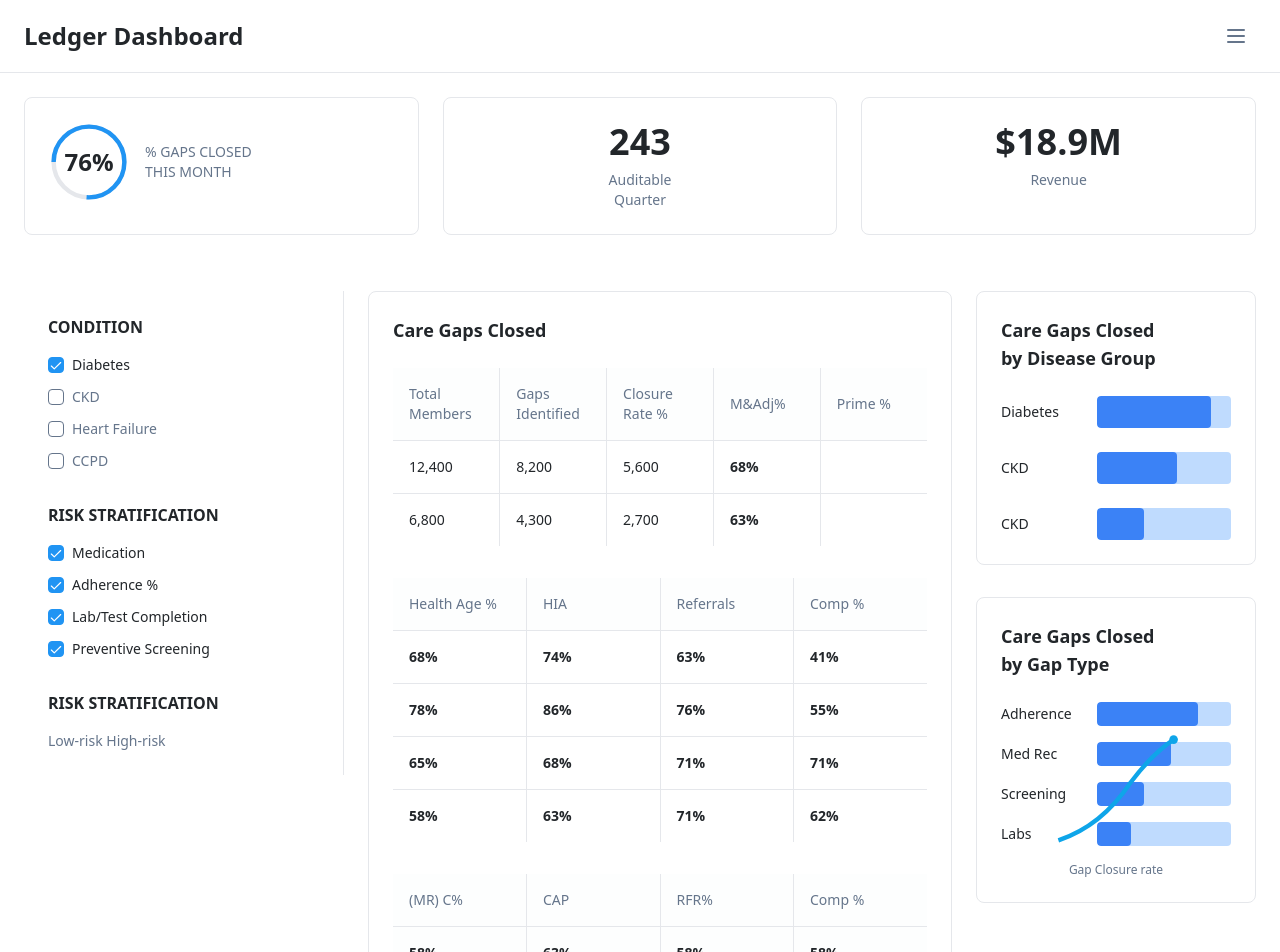
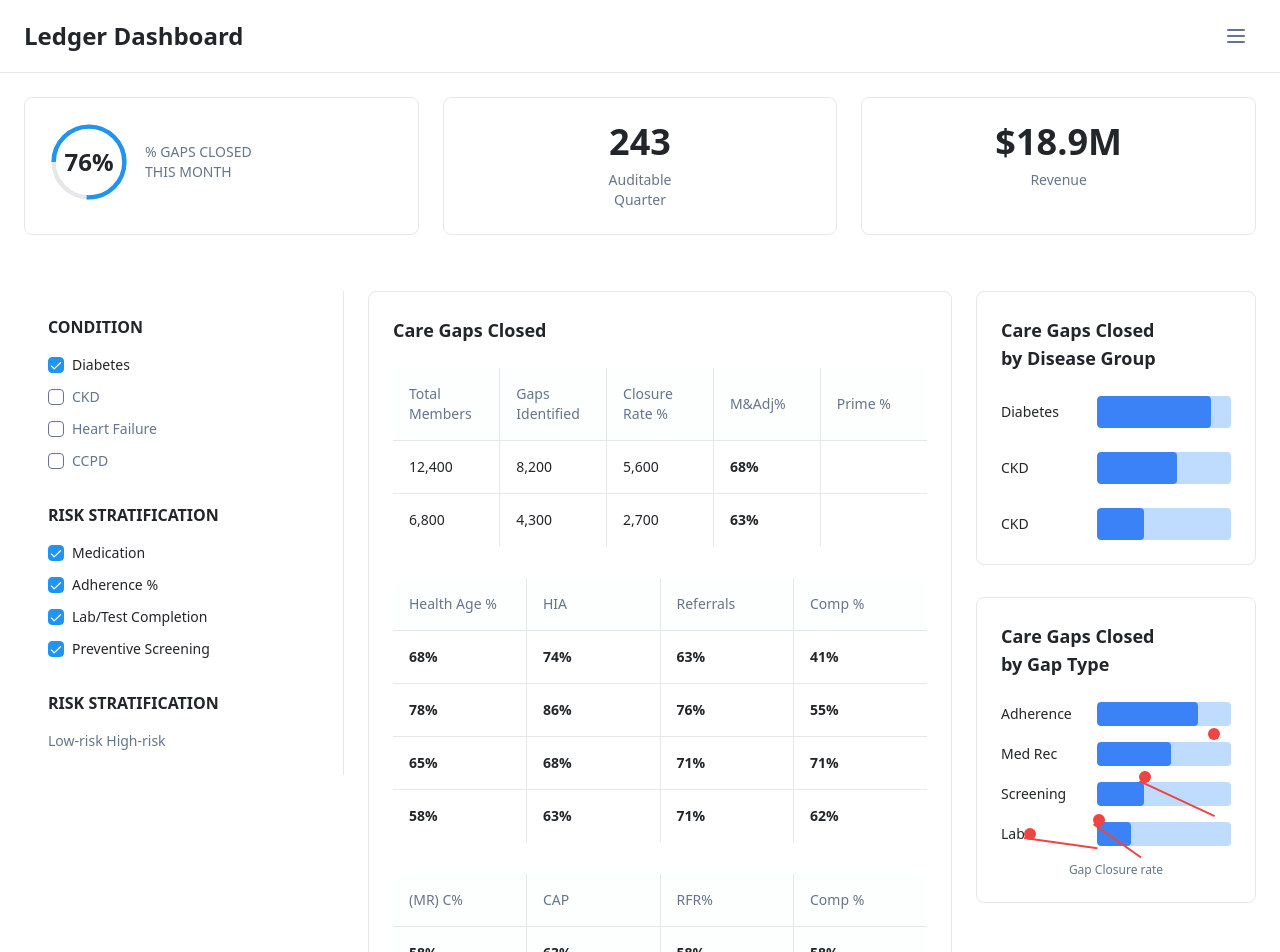
Before and after one commit to andrii913/mirror-app-board, a React (Vite) app: page / in a window 1280 px wide. Shown: the top 952 px of the page. Built offline with nearby package versions, Linux system fonts and the light colour scheme; the HTML template or start-up script is replaced by a standard one.

Commit message:
Refactor line chart to div

```diff
--- a/src/components/ChartSection.tsx
+++ b/src/components/ChartSection.tsx
@@ -54,23 +54,43 @@ export const ChartSection = () => {
             </div>
           ))}
 
-          {/* Line chart following the red line path */}
-          <svg
-            className="absolute inset-0 w-full h-full pointer-events-none"
-            viewBox="0 0 100 100"
-            fill="none"
-          >
-            {/* Curved line following the red line path from bottom-left to top-right */}
-            <path
-              d="M 10 85 Q 40 75 60 45 Q 75 25 90 15"
-              stroke="#0ea5e9"
-              strokeWidth="3"
-              fill="none"
-              className="transition-all duration-1000 ease-out animate-fade-in"
+          {/* Line chart using CSS */}
+          <div className="absolute inset-0 w-full h-full pointer-events-none">
+            {/* Data points positioned to align with bars */}
+            <div className="absolute w-3 h-3 bg-red-500 rounded-full animate-scale-in" style={{ left: '10%', bottom: '15%' }} />
+            <div className="absolute w-3 h-3 bg-red-500 rounded-full animate-scale-in" style={{ left: '40%', bottom: '25%' }} />
+            <div className="absolute w-3 h-3 bg-red-500 rounded-full animate-scale-in" style={{ left: '60%', bottom: '55%' }} />
+            <div className="absolute w-3 h-3 bg-red-500 rounded-full animate-scale-in" style={{ left: '90%', bottom: '85%' }} />
+
+            {/* Line segments connecting the points */}
+            <div
+              className="absolute border-t-2 border-red-500 origin-left animate-fade-in"
+              style={{
+                left: '10%',
+                bottom: '15%',
+                width: '32%',
+                transform: 'rotate(8deg) translateY(-1px)'
+              }}
             />
-            {/* End point circle */}
-            <circle cx="90" cy="15" r="3" fill="#0ea5e9" className="animate-scale-in" />
-          </svg>
+            <div
+              className="absolute border-t-2 border-red-500 origin-left animate-fade-in"
+              style={{
+                left: '40%',
+                bottom: '25%',
+                width: '25%',
+                transform: 'rotate(35deg) translateY(-1px)'
+              }}
+            />
+            <div
+              className="absolute border-t-2 border-red-500 origin-left animate-fade-in"
+              style={{
+                left: '60%',
+                bottom: '55%',
+                width: '36%',
+                transform: 'rotate(25deg) translateY(-1px)'
+              }}
+            />
+          </div>
         </div>
 
         {/* Gap Closure rate label */}
```
